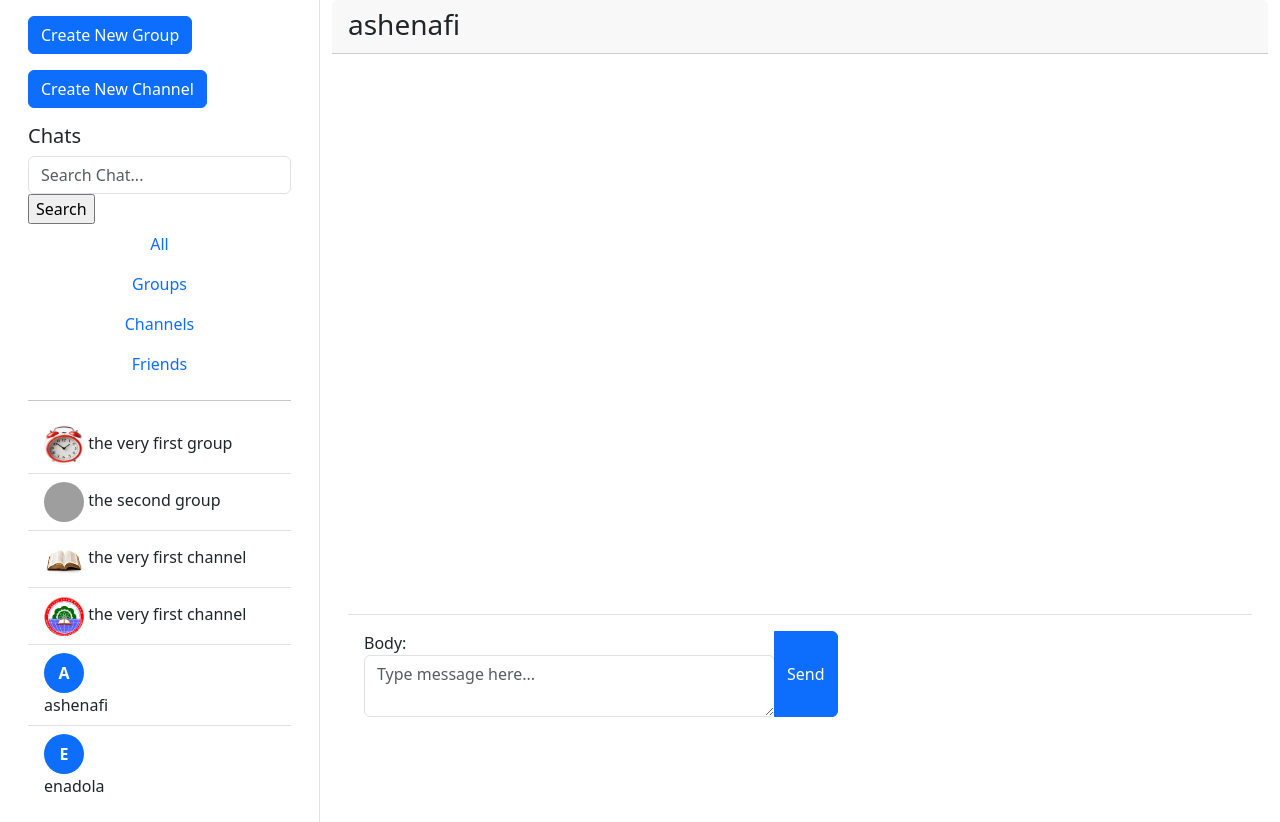
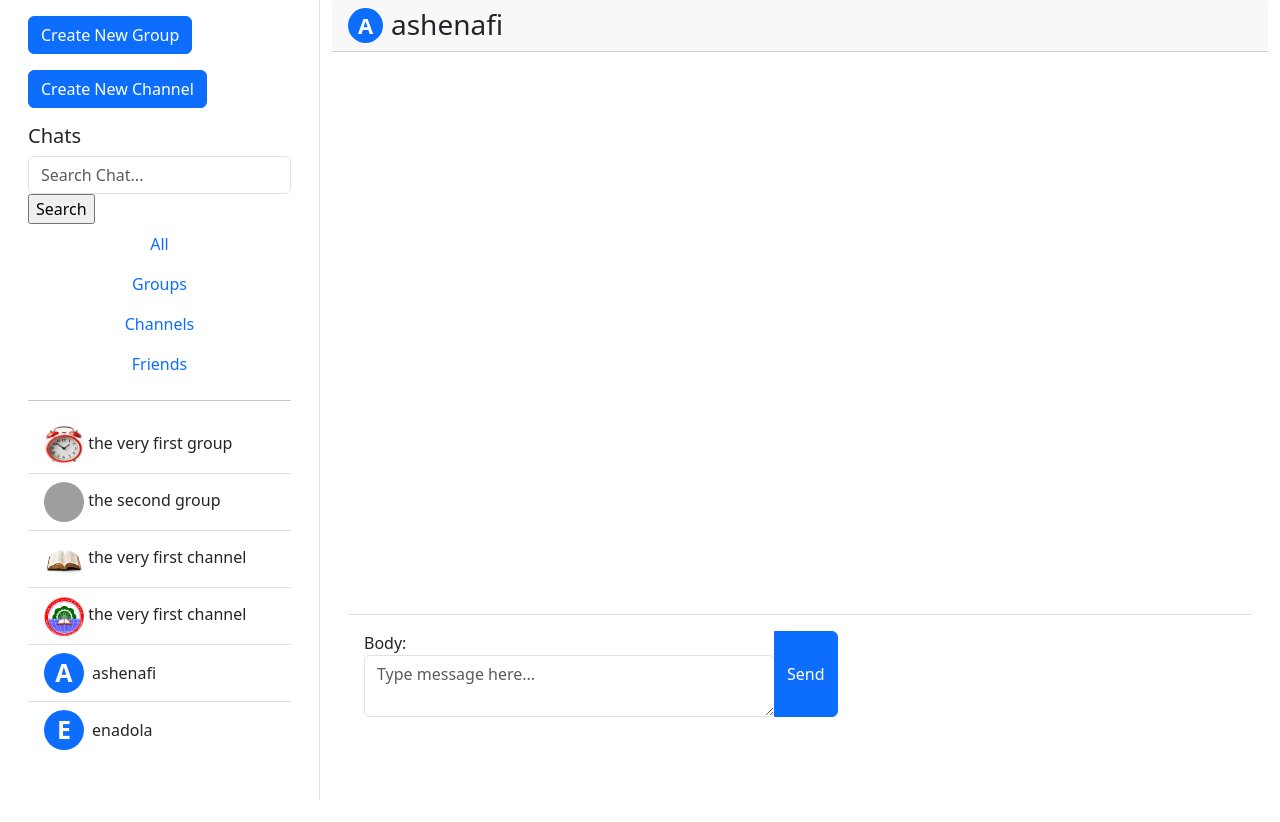
Before and after one commit to Ashenafi-adola/Ichat, a Django app: page /friend/1 in a window 1280 px wide. Shown: the part 67-889 px from the top of the page. After the commit the page ends 867 px from the top, so only its background shows below. Run offline with Django 5.2, Linux system fonts and the light colour scheme; data comes from the database, SQL or seed files in the repository; both versions use the stored data as it was after the commit; grey boxes are pictures that could not be loaded.

Commit message:
added user profile view functionality

```diff
--- a/Ichat/core/templates/core/friends.html
+++ b/Ichat/core/templates/core/friends.html
@@ -3,7 +3,16 @@
 {% block chat %}
 <div class="card h-100 border-0">
     <div class="card-header">
-        <h3 class="card-title mb-1">{{friend.username}}</h3>
+        <div class="d-flex align-items-center">
+            <a href="{% url 'user_profile' friend.id %}" class="text-decoration-none">
+                <div class="avatar bg-primary text-white rounded-circle d-flex align-items-center justify-content-center me-2"
+                     style="width: 35px; height: 35px; font-weight: bold; font-size: 22px;">
+                    {{ friend.username|first|upper }}
+                </div>
+            </a>
+
+            <h3 class="card-title mb-0">{{ friend.username }}</h3>
+        </div>
         <small class="text-muted"></small>
 
     </div>
--- a/Ichat/core/templates/core/home.html
+++ b/Ichat/core/templates/core/home.html
@@ -35,10 +35,13 @@
                     {% for user in users %}
                         {% if user != request.user %}
                             <a href="{% url 'friend' user.id %}" class="list-group-item list-group-item-action">
-                                <div class="avatar bg-primary text-white rounded-circle d-flex align-items-center justify-content-center me-3" style="width: 40px; height: 40px; font-weight: bold; display: inline-block;">
-                                    {{ user.username|first|upper }}
+                                <div class="d-flex align-items-center">
+                                        <div class="avatar bg-primary text-white rounded-circle d-flex align-items-center justify-content-center me-2"
+                                             style="width: 40px; height: 40px; font-weight: bold; font-size: 25px;">
+                                            {{ user.username|first|upper }}
+                                        </div>
+                                    {{ user.username }}
                                 </div>
-                                <div style="display: inline;">{{user.username}}</div>
                             </a>
                         {% endif %}
                     {% endfor %}
@@ -53,6 +56,7 @@
                     </div>
                 {% endif %}
                 {% block chat %}
+
                 {% endblock %}
             </div>
         </div>
--- a/Ichat/core/urls.py
+++ b/Ichat/core/urls.py
@@ -14,7 +14,7 @@ urlpatterns = [
     path('edit_group_message/<int:pk>/<int:id>/', views.edit_group_message, name='edit_gp_message'),
     path('edit_channel_message/<int:pk>/<int:id>/', views.edit_channel_message, name='edit_ch_message'),
     path('edit_friend_message/<int:pk>/<int:id>/', views.edit_friend_message, name='edit_fr_message'),
-    path('user_profile/', views.user_profile, name="user_profile"),
+    path('user_profile/<int:pk>', views.user_profile, name="user_profile"),
     path('group_profile/<int:pk>/', views.group_profile, name="group_profile"),
     path('channel_profile/<int:pk>/', views.channel_profile, name="channel_profile"),
 ]
--- a/Ichat/core/views.py
+++ b/Ichat/core/views.py
@@ -271,13 +271,24 @@ def edit_channel_message(request, pk, id):
 
     return render(request, 'core/channels.html', context)
 
+def deleta_channel_message(request, pk):
+
+
+    return
+
 def user_profile(request, pk):
     profile = 'user'
     user = User.objects.get(id=pk)
+    channels = Channel.objects.all()
+    users = User.objects.all()
+    groups = Group.objects.all()
 
     context = {
         'profile':profile,
         'user':user,
+        'groups':groups,
+        'channels':channels,
+        'users':users,
     }
     return render(request, 'core/profile.html', context)
 
```
Also changed, not shown: Ichat/core/templates/core/profile.html (+38 -2 lines), Ichat/db.sqlite3.
